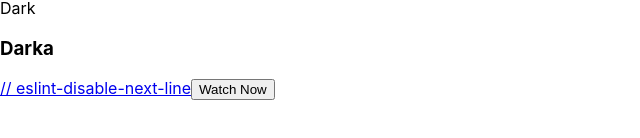
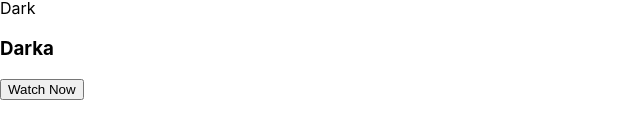
Before and after one commit to shubham14p3/cc-invinsible, a React (Create React App) app in the folder sample/sample8/: page / in a window 1280 px wide. Shown: the part 306-444 px from the top of the page, without its empty margins (0-640 px from the left). Built offline with nearby package versions, Linux system fonts and the light colour scheme.

Commit message:
Fixed some errors

```diff
--- a/sample/sample8/src/App.js
+++ b/sample/sample8/src/App.js
@@ -6,7 +6,7 @@
   return (
     <>
       <Card
-        imgSrc="https://wallpapercave.com/wp/wp4056410.jpg"
+        imgsrc="https://wallpapercave.com/wp/wp4056410.jpg"
         title="Dark"
         sname="Darka"
         link="https://wallpapercave.com/wp/wp4056410.jpg"
--- a/sample/sample8/src/Card.jsx
+++ b/sample/sample8/src/Card.jsx
@@ -7,12 +7,11 @@
     <>
       <div className="cards">
         <div className="car d">
-          <img src={props.imgSrc} alt="myPic"  className="card__img"/>
+          <img src={props.imgsrc} alt="myPic"  className="card__img"/>
           <div className="card__info">
             <span className="card__category">{props.title}</span>
             <h3 className="card__title">{props.sname}</h3>
             <a href={props.link} target="_blank">
-            // eslint-disable-next-line
               <button>Watch Now</button>
             </a>
           </div>
--- a/sample/sample8/src/index.js
+++ b/sample/sample8/src/index.js
@@ -1,16 +1,9 @@
-import React from "react";
-import ReactDOM from "react-dom";
-import "./index.css";
-import Card from "./Card";
+import React from 'react';
+import ReactDOM from 'react-dom';
+import './index.css';
+import App from './App';
 
 ReactDOM.render(
-  <>
-    <Card
-      imgSrc="https://wallpapercave.com/wp/wp4056410.jpg"
-      title="Dark"
-      sname="Darka"
-      link="https://wallpapercave.com/wp/wp4056410.jpg"
-    />
-  </>,
-  document.getElementById("root")
+    <App />  ,
+  document.getElementById('root')
 );
```
